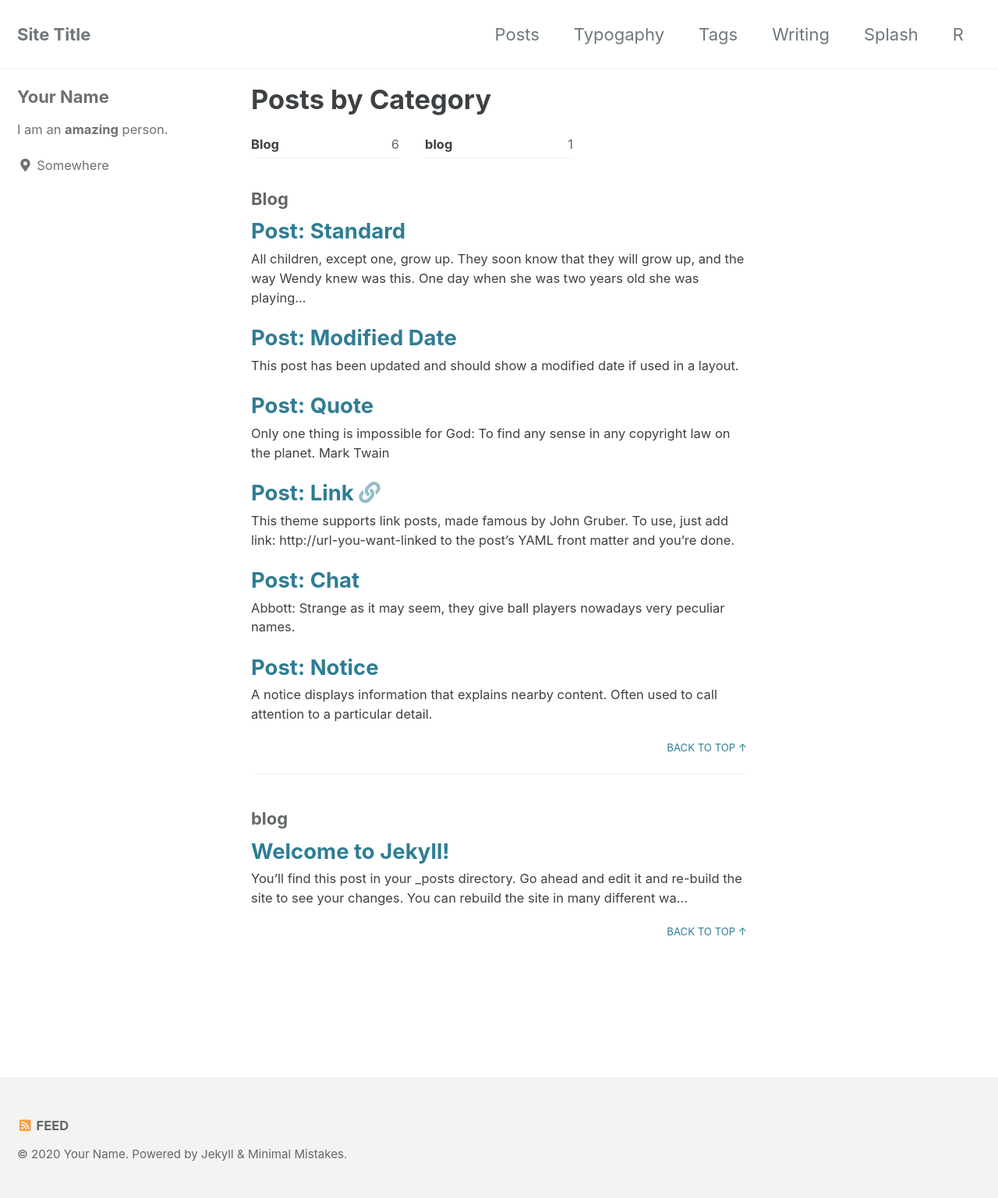
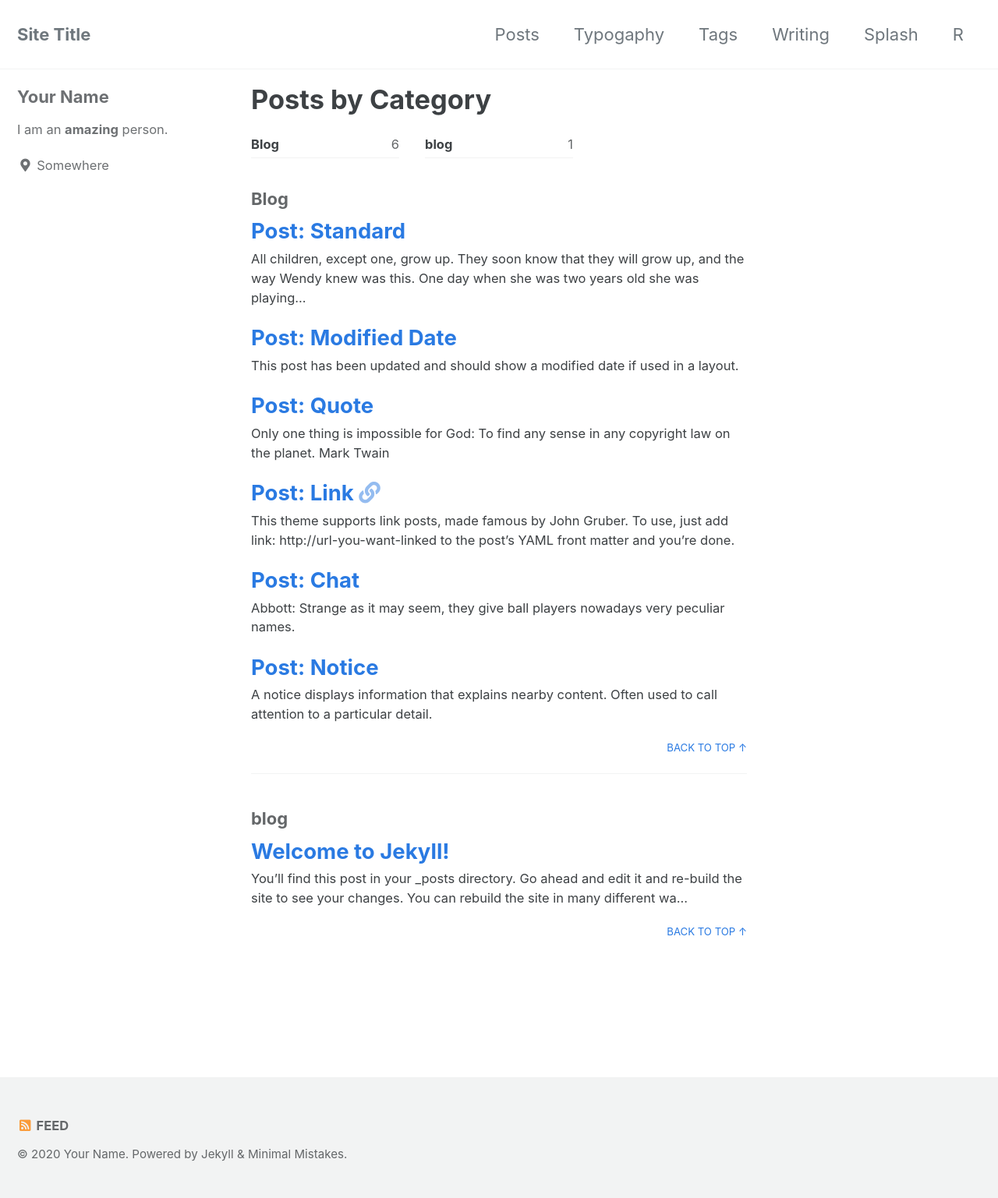
Before and after one commit to anantjoshi97/website, a Jekyll site: the page built from _pages/category-archive.md, in a window 1280 px wide. Shown: the whole page at 78% size. Built offline with Jekyll 4.4.1, drawn with Linux system fonts in a browser that asks for light colours; cached includes are drawn as plain includes.

Commit message:
Updated link colour

```diff
--- a/_sass/minimal-mistakes/_variables.scss
+++ b/_sass/minimal-mistakes/_variables.scss
@@ -111,9 +111,12 @@ $youtube-color: #bb0000 !default;
 $xing-color: #006567 !default;
 
 /* links */
-$link-color: mix(#000, $info-color, 20%) !default;
+/* $link-color: mix(#000, $info-color, 20%) !default;
 $link-color-hover: mix(#000, $link-color, 25%) !default;
-$link-color-visited: mix(#fff, $link-color, 15%) !default;
+$link-color-visited: mix(#fff, $link-color, 15%) !default; */
+$link-color: #2a7ae2;
+$link-color-hover: red;
+$link-color-visited: darken($link-color, 25%);
 $masthead-link-color: $primary-color !default;
 $masthead-link-color-hover: mix(#000, $primary-color, 25%) !default;
 $navicon-link-color-hover: mix(#fff, $primary-color, 75%) !default;
```
